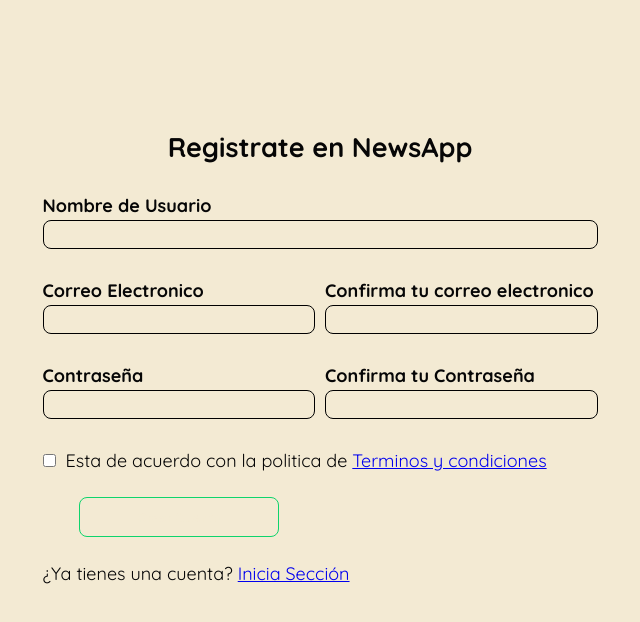
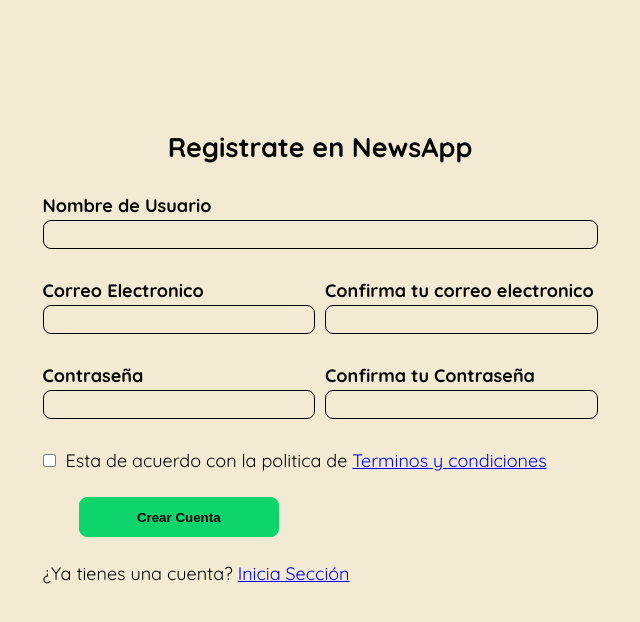
Before and after one commit to fabianmolinab/dashboard-app, a React (Vite) app: page /signup in a window 1280 px wide. Shown: the top 622 px of the page, without its empty margins (315-955 px from the left). Built offline with nearby package versions, Linux system fonts and the light colour scheme.

Commit message:
UseNavigate for Use History in React RouterDom V6

```diff
--- a/src/components/Button/Button.tsx
+++ b/src/components/Button/Button.tsx
@@ -44,7 +44,7 @@
     css`
       width: 200px;
       margin: 10px auto;
-      background: ${colors.white};
-      color: ${colors.white};
+      background: ${colors.green};
+      color: ${colors.black};
     `}
 `
--- a/src/pages/LoginScreen/LoginScreen.tsx
+++ b/src/pages/LoginScreen/LoginScreen.tsx
@@ -10,6 +10,7 @@
 import { Button } from '../../components/Button/Button'
 import { ContenedorFlex, FormContainer, GlobalContainer, HeaderForm } from './LoginScreen.styles.js'
 import { FormType } from './LoginScreen.interface'
+import { useNavigate } from 'react-router-dom'
 
 export const LoginScreen: React.FC = () => {
   const [correo, cambiarCorreo] = useState<FormType>({
@@ -24,6 +25,8 @@
 
   type HandleInputLogin = FormEvent<HTMLFormElement>
 
+  const navigate = useNavigate()
+
   const handleLogin = (e: HandleInputLogin) => {
     e.preventDefault()
 
@@ -34,7 +37,7 @@
   }
 
   const handleSignUp = () => {
-    console.log('SignUp')
+    navigate('/signup')
   }
 
   return (
```
